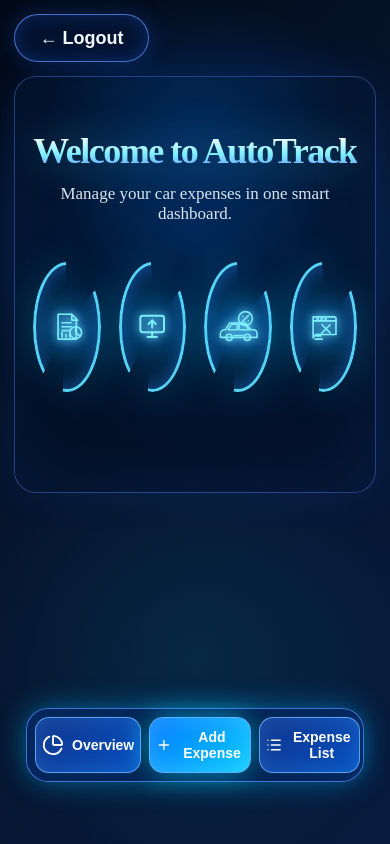
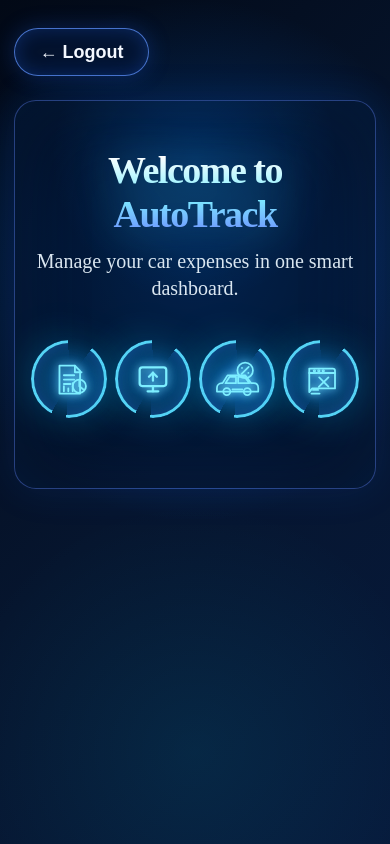
Before and after one commit to Mpp77/AutoTrack, a React (Vite) app: page /home in a window 390 px wide. Shown: the top 844 px of the page. Built offline with nearby package versions, Linux system fonts and the light colour scheme.

Commit message:
update phone layout

```diff
--- a/src/App.css
+++ b/src/App.css
@@ -776,3 +776,77 @@ body {
       text-align: center;
     }
   }
+
+  /* FIX LOGIN MOBILE - inputs stay inside card */
+@media (max-width: 600px) {
+  .auth-card {
+    width: calc(100vw - 34px);
+    max-width: calc(100vw - 34px);
+    padding: 34px 18px;
+    overflow: hidden;
+  }
+
+  .auth-form,
+  .auth-form input,
+  .auth-form button {
+    width: 100%;
+    max-width: 100%;
+    box-sizing: border-box;
+  }
+}
+
+/* FIX HOME MOBILE */
+@media (max-width: 600px) {
+  .home-page {
+    height: auto;
+    min-height: 100vh;
+    overflow-x: hidden;
+    overflow-y: auto;
+    padding: 28px 14px 130px;
+  }
+
+  .hero-card {
+    width: 100%;
+    padding: 48px 16px 70px;
+    margin-top: 24px;
+  }
+
+  .hero-card h1 {
+    font-size: 38px;
+    line-height: 1.15;
+  }
+
+  .hero-card p {
+    font-size: 20px;
+    line-height: 1.35;
+  }
+
+  .icon-row {
+    gap: 8px;
+    justify-content: space-between;
+  }
+
+  .neon-circle {
+    width: 78px;
+    height: 78px;
+  }
+
+  .bottom-nav {
+    width: calc(100% - 28px);
+    bottom: 26px;
+    padding: 8px;
+    gap: 8px;
+  }
+
+  .bottom-nav button {
+    height: 72px;
+    font-size: 15px;
+    padding: 6px;
+    gap: 6px;
+  }
+
+  .bottom-nav button svg {
+    width: 24px;
+    height: 24px;
+  }
+}
```
